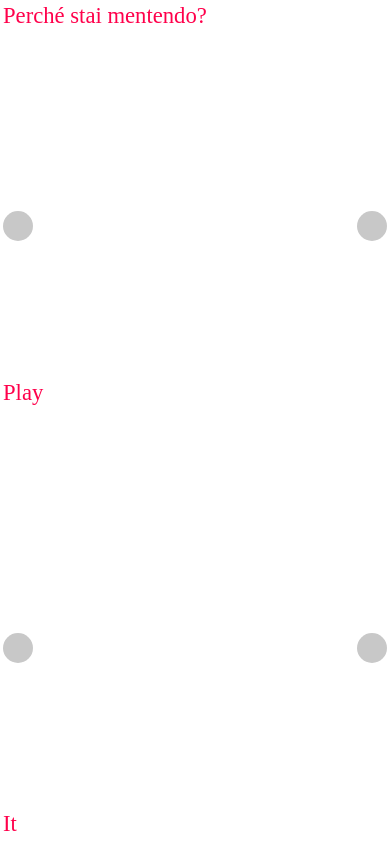
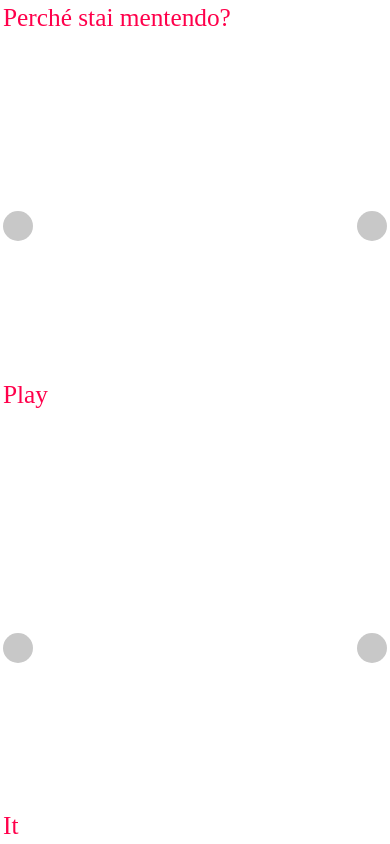
Before and after one commit to fledipeddd/rrrr, a plain HTML site: page index.html in a window 390 px wide. Drawn offline with Linux system fonts and the light colour scheme.

Commit message:
Update style.css

```diff
--- a/style.css
+++ b/style.css
@@ -138,8 +138,8 @@ a#lng {
 
 @media screen and (max-width: 800px) {
 	body {
-		font-size: 17pt;
-		line-height: 19pt;
+		font-size: 19pt;
+		line-height: 21pt;
 	}
 
 	#abstract {
```
